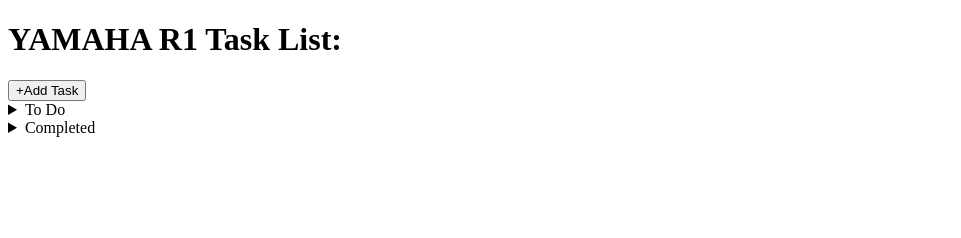
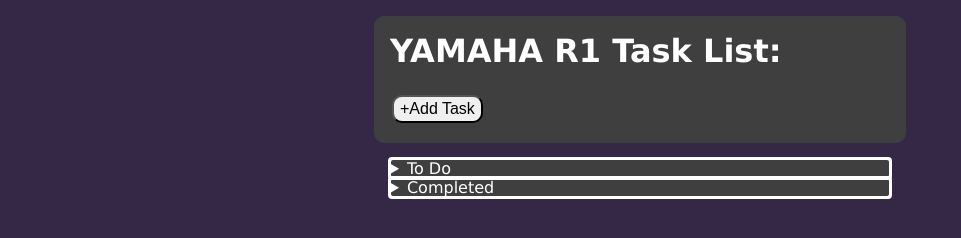
Before and after one commit to Sean-2408/task-list, a plain HTML site: page src/index.html in a window 1280 px wide. Shown: the whole page, without its empty margins (0-961 px from the left). Drawn offline with Linux system fonts and the light colour scheme.

Commit message:
Added variables for colors. Refactored CSS Classes Removed unecessary CSS code. CSS file name changed , HTML code amended according to changes.

```diff
--- a/src/index.html
+++ b/src/index.html
@@ -5,10 +5,10 @@
     <meta charset="UTF-8">
     <meta name="viewport" content="width=device-width, initial-scale=1.0">
     <title>Document</title>
-    <link href="task-list-style.css" rel="stylesheet">
+    <link href="style.css" rel="stylesheet">
 </head>
 
-<body class="background">
+<body>
     <div class="container">
         <h1>YAMAHA R1 Task List:</h1>
         <button onclick="textPrompt()">+Add Task</button>
--- a/src/style.css
+++ b/src/style.css
@@ -1,46 +1,48 @@
+:root {
+    --purple: #352746;
+    --white: #ffffff;
+    --grey: #3f3f3f;
+}
 body {
     margin: 0px;
+    background-color: var(--purple);
+    color: var(--white);
+    font-family:'Lucida Sans', 'Lucida Sans Regular', 'Lucida Grande', 'Lucida Sans Unicode', Geneva, Verdana, sans-serif;
+}
+
+h1{
+    font-weight: bold;
+    padding-top: 0;
+    margin-top: 0;
 }
 
 .modal{
     border-radius: 10px;
     width: 250px;
     height: 70px;
-    background-color: rgb(80, 80, 90);
-    color: rgb(80, 51, 118);
 }
 .container{
+    background-color:var(--grey);
     border-radius: 10px;
     width: 500px;
-    margin: 0 auto;
+    margin: 1rem auto;
     padding: 1rem;
-    background-color: rgb(80, 80, 90);
-    color: rgb(80, 51, 118);
 }
 .listcontainer{
+    background-color:var(--grey);
     outline: auto;
     width: 500px;
     margin: 0 auto;
-    background-color: rgb(80, 80, 90);
-    color: rgb(80, 51, 118);
 }
-.background{
-    background-color: rgb(80, 80, 90);
-    color: rgb(80, 51, 118);
-    font-family:'Lucida Sans', 'Lucida Sans Regular', 'Lucida Grande', 'Lucida Sans Unicode', Geneva, Verdana, sans-serif;
-    font-weight: bold;
-}
+
 button {
     border-radius: 10px;
     border: auto;
-    background-color: rgb(172, 172, 185);
-    color: rgb(71, 57, 107);
     padding: 3px 6px;
     text-align: center;
     text-decoration: none;
     display: inline-block;
     font-size: 16px;
-    font-family: 'Lucida Sans', 'Lucida Sans Regular', 'Lucida Grande', 'Lucida Sans Unicode', Geneva, Verdana, sans-serif;
     margin: 4px 2px;
     transition-duration: 0.4s;
     cursor: pointer;
@@ -48,7 +50,6 @@
 
   @media only screen and (max-width: 600px) {
     .background {
-      background-color: rgb(98, 70, 113);
       padding: 0.5rem 1rem;
     }
     .container{
```
